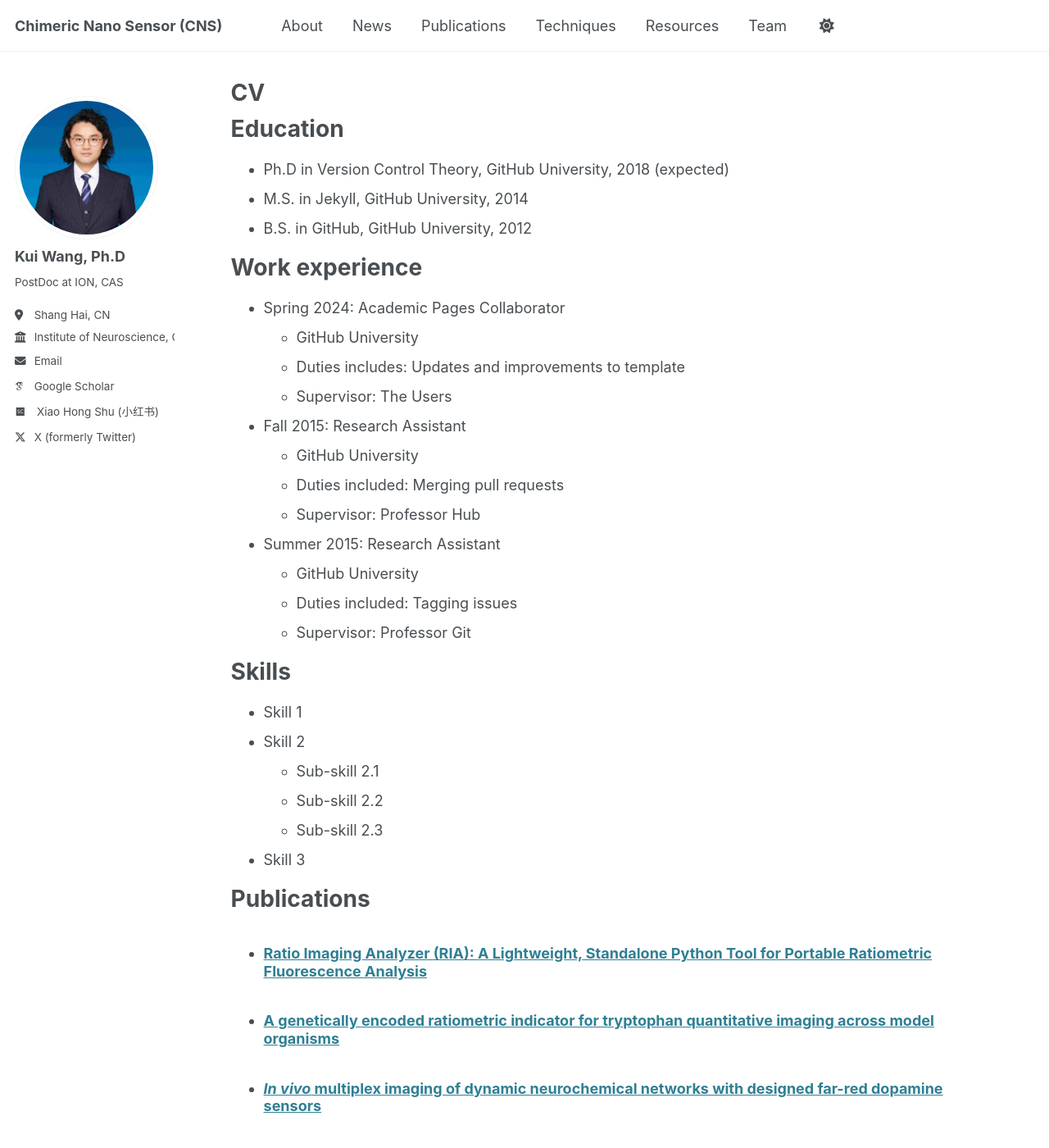
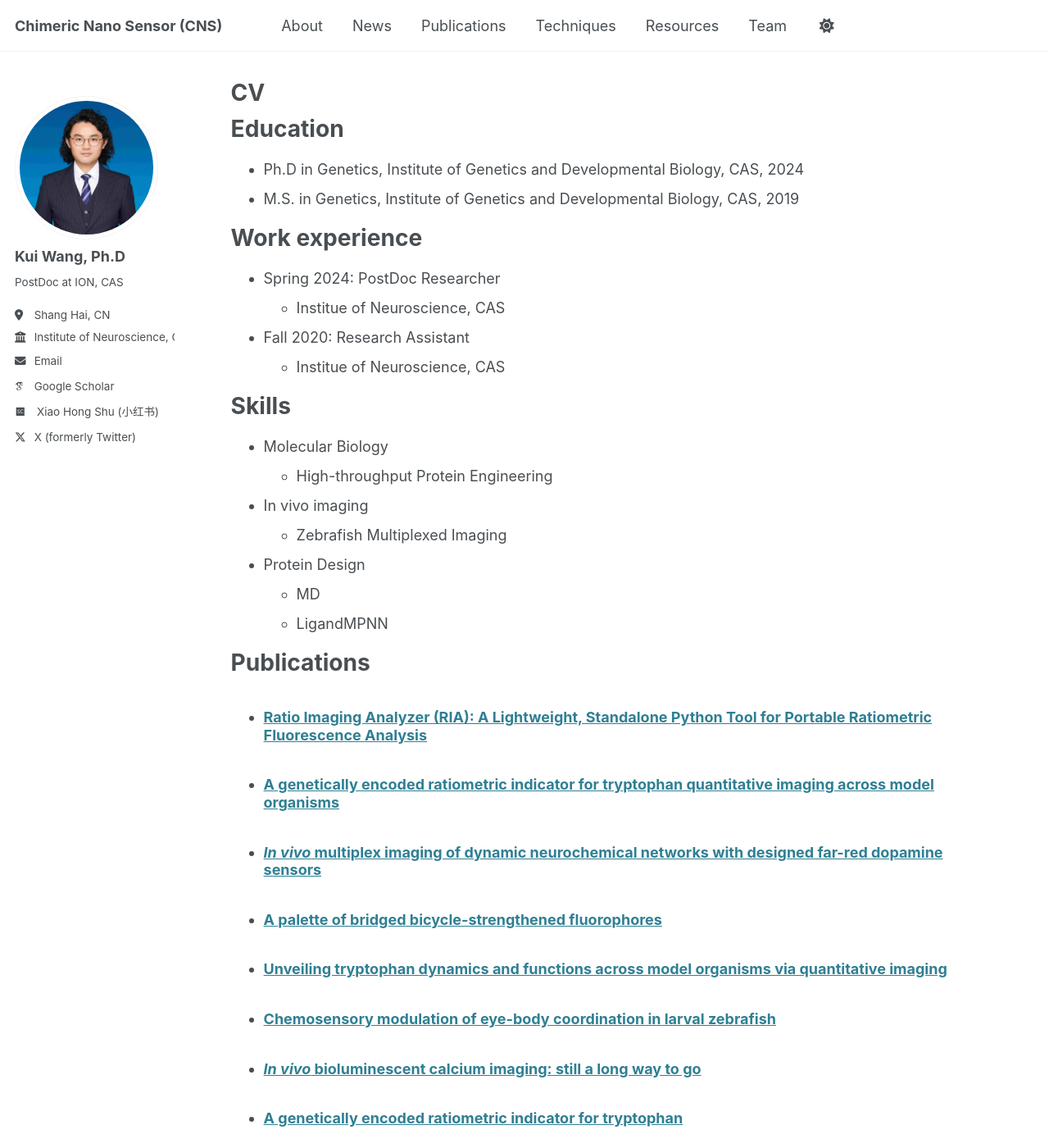
Before and after one commit to bio-sensor/bio-sensor.github.io, a Jekyll site: the page built from _pages/cv.md, in a window 1280 px wide and 1400 px high. Shown: the whole window at 82% size. Built offline with Jekyll 4.4.1, drawn with Linux system fonts in a browser that asks for light colours; some web fonts are replaced; some of the changed text lies outside the part shown.

Commit message:
cv update

```diff
--- a/_pages/cv.md
+++ b/_pages/cv.md
@@ -11,35 +11,27 @@
 
 Education
 ======
-* Ph.D in Version Control Theory, GitHub University, 2018 (expected)
-* M.S. in Jekyll, GitHub University, 2014
-* B.S. in GitHub, GitHub University, 2012
+* Ph.D in Genetics, Institute of Genetics and Developmental Biology, CAS, 2024
+* M.S. in Genetics, Institute of Genetics and Developmental Biology, CAS, 2019
 
 Work experience
 ======
-* Spring 2024: Academic Pages Collaborator
-  * GitHub University
-  * Duties includes: Updates and improvements to template
-  * Supervisor: The Users
+* Spring 2024: PostDoc Researcher
+  * Institue of Neuroscience, CAS
 
-* Fall 2015: Research Assistant
-  * GitHub University
-  * Duties included: Merging pull requests
-  * Supervisor: Professor Hub
-
-* Summer 2015: Research Assistant
-  * GitHub University
-  * Duties included: Tagging issues
-  * Supervisor: Professor Git
+* Fall 2020: Research Assistant
+  * Institue of Neuroscience, CAS
 
 Skills
 ======
-* Skill 1
-* Skill 2
-  * Sub-skill 2.1
-  * Sub-skill 2.2
-  * Sub-skill 2.3
-* Skill 3
+* Molecular Biology
+  * High-throughput Protein Engineering
+* In vivo imaging
+  * Zebrafish Multiplexed Imaging
+* Protein Design
+  * MD
+  * LigandMPNN
+
 
 Publications
 ======
```
Also changed, not shown: _publications/2026-01-01-RIA_v1.8.md (+1 -1 lines), _talks/2013-03-01-tutorial-1.md (deleted, +0 -13 lines), _talks/2014-02-01-talk-2.md (deleted, +0 -13 lines), _talks/2014-03-01-talk-3.md (deleted, +0 -11 lines), _teaching/2015-spring-teaching-2.md (deleted, +0 -20 lines).
